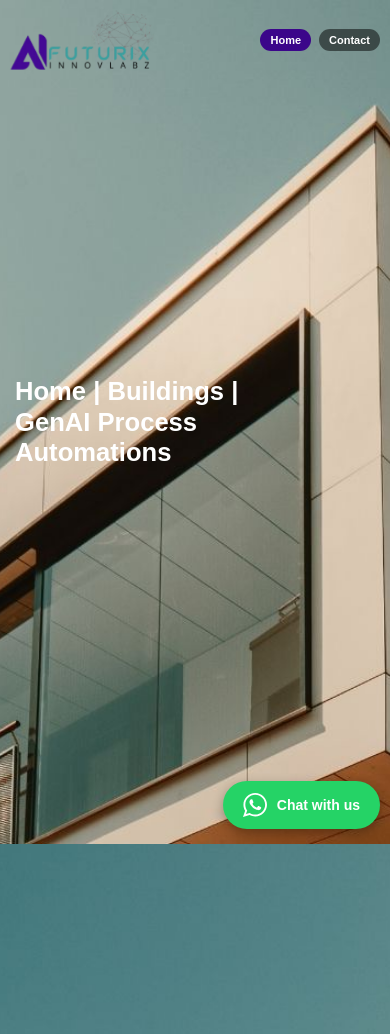
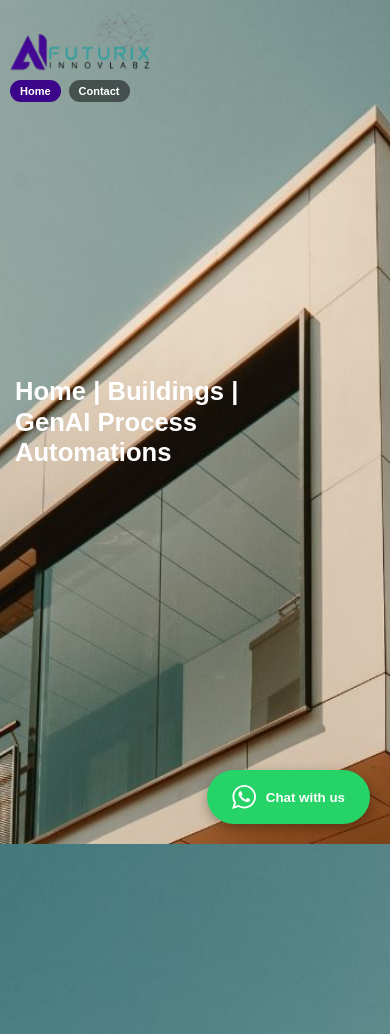
Before and after one commit to VinithKumarG-18/Website_aifuturix, a Flask app: page / in a window 390 px wide. Shown: the top 1034 px of the page. Run offline with Flask 3, Linux system fonts and the light colour scheme.

Commit message:
Update style.css

```diff
--- a/static/style.css
+++ b/static/style.css
@@ -507,20 +507,14 @@ body {
     }
 }
 
-/* Add these media query updates to your existing CSS */
-
 @media (max-width: 768px) {
     .logo-nav-container {
         padding: 0 15px;
         top: 15px;
-        flex-direction: row; /* Changed from column */
-        justify-content: space-between; /* Keep logo left, nav right */
-        align-items: center;
     }
 
     .nav-menu {
         gap: 10px;
-        margin-left: auto; /* Push to right */
     }
 
     .nav-link {
@@ -575,17 +569,11 @@ body {
         margin-top: 12px;
     }
 
-    /* Chatbot positioning for tablet/mobile */
     .chat-window {
-        width: 320px; /* More compact */
-        right: 10px; /* Closer to right edge */
-        height: 450px; /* Slightly reduced height */
+        width: 90vw;
+        right: 5vw;
+        height: 60vh;
         bottom: 80px;
-    }
-
-    .fab-container {
-        bottom: 15px;
-        right: 10px;
     }
 }
 
@@ -593,19 +581,13 @@ body {
     .logo-nav-container {
         padding: 0 10px;
         top: 10px;
-        flex-direction: row; /* Changed from column */
-        justify-content: space-between;
-        align-items: center;
-        gap: 0; /* Remove gap */
-    }
-
-    .logo img {
-        height: 45px; /* Slightly smaller logo for mobile */
+        flex-direction: column;
+        gap: 10px;
+        align-items: flex-start;
     }
 
     .nav-menu {
         gap: 8px;
-        margin-left: auto;
     }
 
     .nav-link {
@@ -655,43 +637,4 @@ body {
         font-size: 1rem;
         margin-top: 10px;
     }
-
-    /* Compact chatbot for small mobile */
-    .chat-window {
-        width: 280px; /* Very compact */
-        right: 10px; /* Bottom right corner */
-        height: 400px; /* Reduced height */
-        bottom: 75px;
-    }
-
-    .fab-container {
-        bottom: 15px;
-        right: 10px;
-    }
-
-    .fab {
-        padding: 12px 20px; /* Slightly smaller FAB */
-    }
-
-    .fab span {
-        font-size: 14px;
-    }
 }
-
-/* Extra small devices */
-@media (max-width: 380px) {
-    .chat-window {
-        width: 260px; /* Even more compact */
-        right: 10px;
-        height: 380px;
-        bottom: 70px;
-    }
-
-    .fab {
-        padding: 10px 18px;
-    }
-
-    .fab span {
-        font-size: 13px;
-    }
-}
```
